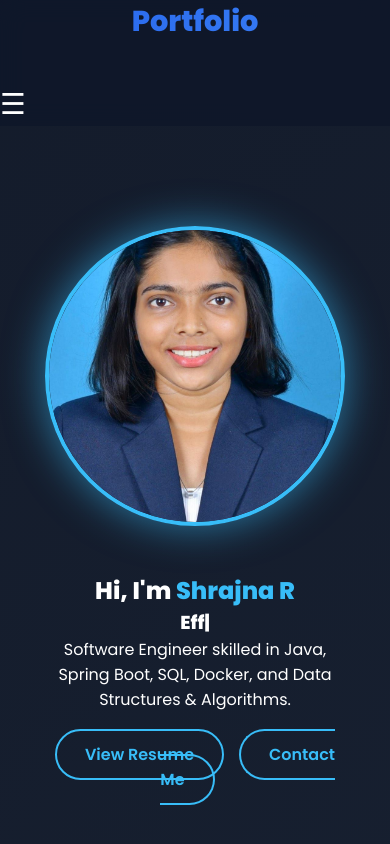
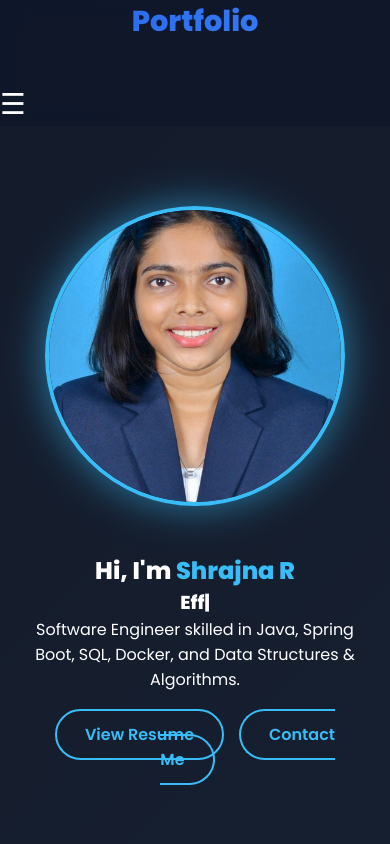
Before and after one commit to ShrajnaR/shrajna-portfolio, a React (Create React App) app: page / in a window 390 px wide. Shown: the top 844 px of the page. Built offline with nearby package versions, Linux system fonts and the light colour scheme.

Commit message:
Changes made

```diff
--- a/src/index.css
+++ b/src/index.css
@@ -360,7 +360,13 @@ nav a:hover {
     display: block;
   }
 }
+@media (max-width: 768px) {
+  section {
+    padding: 80px 6%;
+  }
 
+
+}
 .hero {
   display: flex;
   justify-content: space-between;
```
